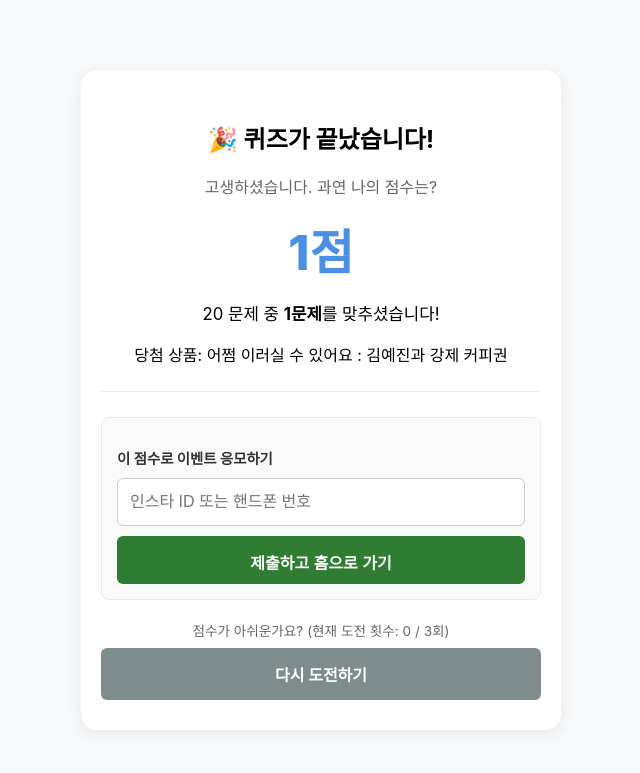
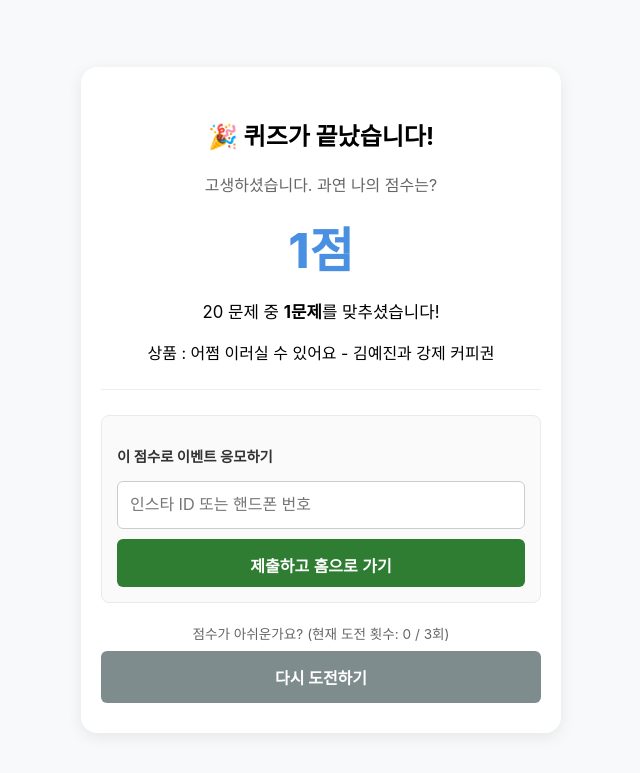
Before and after one commit to banana2990/2026bday, a Flask app: page /quiz-result in a window 1280 px wide. Shown: the top 773 px of the page, without its empty margins (319-959 px from the left). Run offline with Flask 3, Linux system fonts and the light colour scheme; the visitor is signed in with stand-in values (Sample User, id 1).

Commit message:
20260621 화면 수정

```diff
--- a/static/js/prize_manager.js
+++ b/static/js/prize_manager.js
@@ -4,12 +4,12 @@
 const PrizeManager = {
     // 1) 원천 데이터 마스터 테이블 (한 곳에서만 수정하면 전체 반영)
     prizes: [
-        { condition: (score) => score === 100, name: "👑 명예의 전당 : 김예진과 식사권 / 편의점 상품권 2만원권" },
-        { condition: (score) => score >= 95,   name: "🎁 예진학 박사 : 김예진과 커피권 / 편의점 상품권 1만원권" },
-        { condition: (score) => score >= 70,   name: "🎁 예진학 석사 : 폴바셋 룽고 1잔" },
-        { condition: (score) => score >= 40,   name: "🎁 예진학 학사 : 메로나 1개" },
-        { condition: (score) => score >= 5,    name: "🤍 특별 참가상 : 비타500 1병" },
-        { condition: (score) => true,          name: "어쩜 이러실 수 있어요 : 김예진과 강제 커피권" } // Default
+        { condition: (score) => score === 100, name: "👑 명예의 전당 - 김예진과 식사권 / 편의점 상품권 2만원권" },
+        { condition: (score) => score >= 95,   name: "🎁 예진학 박사 - 김예진과 커피권 / 편의점 상품권 1만원권" },
+        { condition: (score) => score >= 70,   name: "🎁 예진학 석사 - 폴바셋 룽고 1잔" },
+        { condition: (score) => score >= 40,   name: "🎁 예진학 학사 - 메로나 1개" },
+        { condition: (score) => score >= 5,    name: "🤍 특별 참가상 - 비타500 1병" },
+        { condition: (score) => true,          name: "어쩜 이러실 수 있어요 - 김예진과 강제 커피권" } // Default
     ],
 
     /**
--- a/templates/result.html
+++ b/templates/result.html
@@ -25,7 +25,7 @@
   <p style="font-size: 1.05rem;"> 20 문제 중 <strong>{{ count }}문제</strong>를 맞추셨습니다!</p>
 
   <div class="prize-display-box">
-    당첨 상품: <span id="display-prize-name">상품 로딩 중...</span>
+    상품 : <span id="display-prize-name">상품 로딩 중...</span>
   </div>
 
   <script src="{{ url_for('static', filename='js/prize_manager.js') }}"></script>
@@ -41,7 +41,7 @@
 
   {% if attempt_count < 3 %}
   <div style="background-color: #fafafa; padding: 15px; border-radius: 8px; margin-bottom: 20px; border: 1px solid #eaeaea;">
-    <p style="font-size: 0.9rem; color: #333; font-weight: bold; text-align: left; margin-bottom: 10px;">
+    <p style="font-size: 0.9rem; color: #333; font-weight: bold; text-align: left;">
       이 점수로 이벤트 응모하기
     </p>
     <form action="/submit-contact" method="POST">
```
